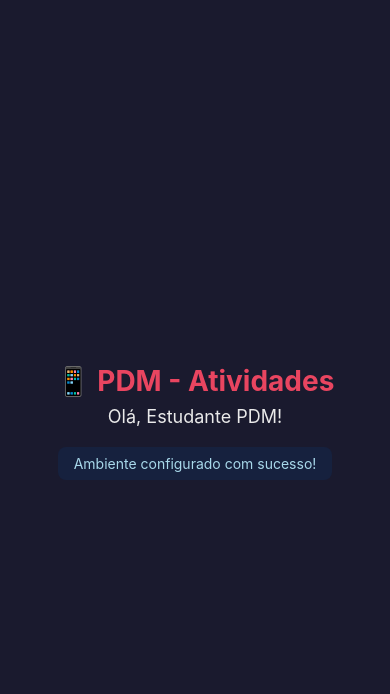
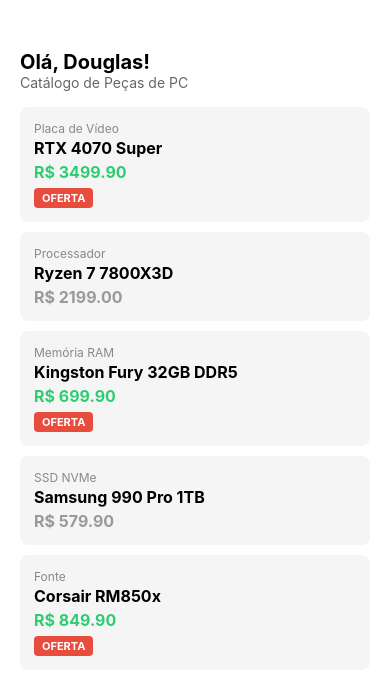
Before and after one commit to douglasauniv-design/pdm-atividades, a React Native app: screen / in a window 390 px wide. Shown: the top 694 px of the page. Built offline with nearby package versions, Linux system fonts and the light colour scheme.

Commit message:
atividade-01: catálogo de peças de PC com interpolação e .map()

```diff
--- a/App.tsx
+++ b/App.tsx
@@ -1,50 +1,104 @@
-// Ponto de entrada principal do aplicativo
+// Atividade 1: Catálogo de Itens Dinâmico
+// Tema: Catálogo de Peças de PC
+
 import { StatusBar } from "expo-status-bar";
-import { StyleSheet, Text, View } from "react-native";
+import { StyleSheet, Text, View, ScrollView } from "react-native";
 
 export default function App() {
-  // Nome do usuário para saudação (será usado na Atividade 1)
-  const userName: string = "Estudante PDM";
+  // Nome do usuário para saudação
+  const userName: string = "Douglas";
+
+  // Lista de peças de PC com nome, preço, categoria e indicador de oferta
+  const dataList = [
+    { name: "RTX 4070 Super", price: 3499.9, category: "Placa de Vídeo", onSale: true },
+    { name: "Ryzen 7 7800X3D", price: 2199.0, category: "Processador", onSale: false },
+    { name: "Kingston Fury 32GB DDR5", price: 699.9, category: "Memória RAM", onSale: true },
+    { name: "Samsung 990 Pro 1TB", price: 579.9, category: "SSD NVMe", onSale: false },
+    { name: "Corsair RM850x", price: 849.9, category: "Fonte", onSale: true },
+  ];
 
   return (
-    <View style={styles.container}>
+    <ScrollView style={styles.screen}>
       <StatusBar style="auto" />
-      <Text style={styles.title}>📱 PDM - Atividades</Text>
-      <Text style={styles.subtitle}>Olá, {userName}!</Text>
-      <Text style={styles.info}>Ambiente configurado com sucesso!</Text>
-    </View>
+
+      {/* Saudação com interpolação da variável userName */}
+      <Text style={styles.greeting}>Olá, {userName}!</Text>
+      <Text style={styles.subtitle}>Catálogo de Peças de PC</Text>
+
+      {/* Loop de renderização com .map(), usando index como key */}
+      {dataList.map((item, index) => (
+        <View key={index} style={styles.card}>
+          {/* Categoria do item */}
+          <Text style={styles.category}>{item.category}</Text>
+
+          {/* Nome do item */}
+          <Text style={styles.name}>{item.name}</Text>
+
+          {/* Preço com cor condicional: verde se em oferta, cinza caso contrário */}
+          <Text
+            style={[
+              styles.price,
+              { color: item.onSale ? "#2ecc71" : "#999" },
+            ]}
+          >
+            R$ {item.price.toFixed(2)}
+          </Text>
+
+          {/* Badge de oferta exibido apenas quando onSale é true */}
+          {item.onSale && <Text style={styles.badge}>OFERTA</Text>}
+        </View>
+      ))}
+    </ScrollView>
   );
 }
 
-// Estilos da tela principal
+// Estilos do componente
 const styles = StyleSheet.create({
-  container: {
+  screen: {
     flex: 1,
-    backgroundColor: "#1a1a2e",
-    alignItems: "center",
-    justifyContent: "center",
+    backgroundColor: "#fff",
     padding: 20,
+    paddingTop: 50,
   },
-  title: {
-    fontSize: 28,
+  greeting: {
+    fontSize: 20,
     fontWeight: "bold",
-    color: "#e94560",
-    marginBottom: 8,
   },
   subtitle: {
-    fontSize: 18,
-    color: "#eaeaea",
+    fontSize: 14,
+    color: "#666",
+    marginBottom: 16,
+  },
+  card: {
+    backgroundColor: "#f5f5f5",
+    borderRadius: 8,
+    padding: 14,
+    marginBottom: 10,
+  },
+  category: {
+    fontSize: 12,
+    color: "#888",
+    marginBottom: 2,
+  },
+  name: {
+    fontSize: 16,
+    fontWeight: "bold",
     marginBottom: 4,
   },
-  info: {
-    fontSize: 14,
-    color: "#0f3460",
-    backgroundColor: "#16213e",
-    paddingHorizontal: 16,
-    paddingVertical: 8,
-    borderRadius: 8,
-    marginTop: 16,
-    color: "#a8d8ea",
+  price: {
+    fontSize: 16,
+    fontWeight: "bold",
+  },
+  badge: {
+    alignSelf: "flex-start",
+    backgroundColor: "#e74c3c",
+    color: "#fff",
+    fontSize: 11,
+    fontWeight: "bold",
+    paddingHorizontal: 8,
+    paddingVertical: 3,
+    borderRadius: 4,
+    marginTop: 6,
     overflow: "hidden",
   },
 });
--- a/package.json
+++ b/package.json
@@ -12,7 +12,9 @@
     "expo": "~54.0.33",
     "expo-status-bar": "~3.0.9",
     "react": "19.1.0",
-    "react-native": "0.81.5"
+    "react-dom": "19.1.0",
+    "react-native": "0.81.5",
+    "react-native-web": "^0.21.0"
   },
   "devDependencies": {
     "@types/react": "~19.1.0",
```
Also changed, not shown: 1 other file (tests, documents, lock files or other folders).
